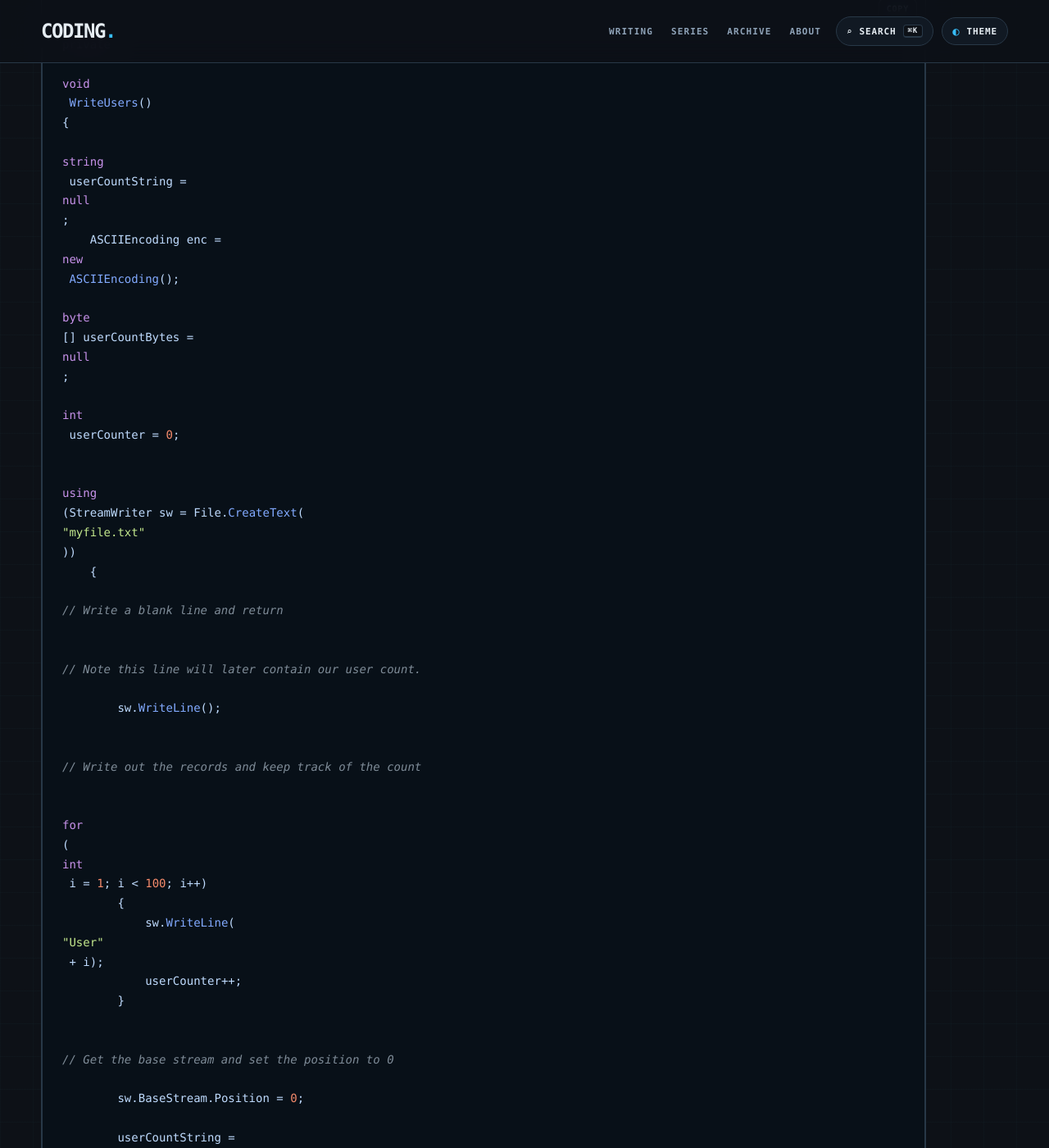
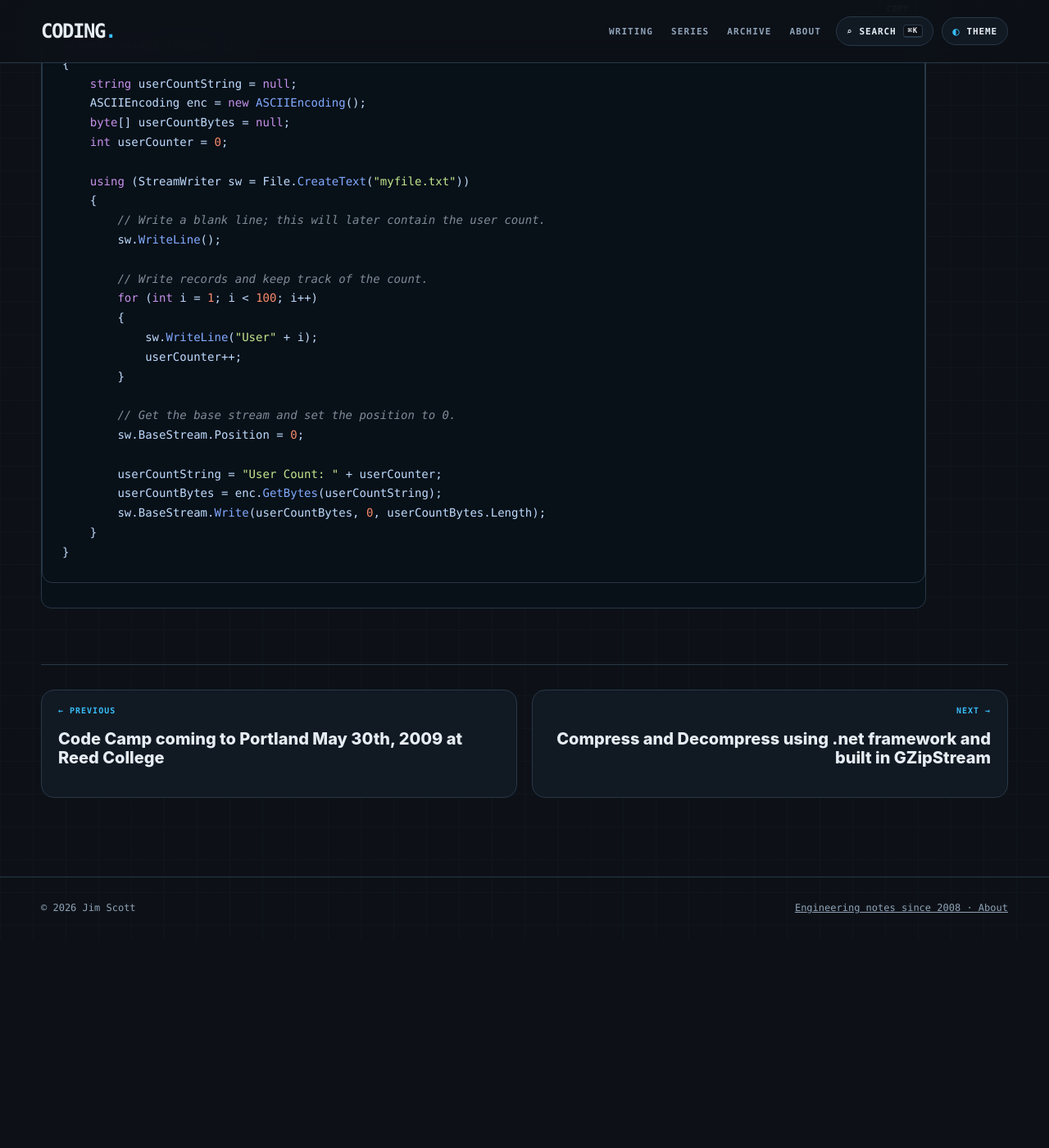
Before and after one commit to infoconex/coding-blog, a Jekyll site: the page built from post/2009/05/22/Replacing-text-in-a-stream-after-writing/index.md, in a window 1280 px wide and 1400 px high, scrolled down 1672 px. Shown: the whole window at 82% size. Built offline with Jekyll 4.4.1, drawn with Linux system fonts in a browser that asks for light colours; after the commit the page ends 2818 px from its top, so only the background shows below that.

Commit message:
Restore readable C# formatting in historical stream writing example

````diff
--- a/post/2009/05/22/Replacing-text-in-a-stream-after-writing/index.md
+++ b/post/2009/05/22/Replacing-text-in-a-stream-after-writing/index.md
@@ -28,70 +28,31 @@ It turns out it is actually fairly simple. One we want to make sure memory utili
 Here is my answer.
 
 ```csharp
-private
+private void WriteUsers()
+{
+    string userCountString = null;
+    ASCIIEncoding enc = new ASCIIEncoding();
+    byte[] userCountBytes = null;
+    int userCounter = 0;
 
-void
- WriteUsers()
-{
-
-string
- userCountString =
-null
-;
-    ASCIIEncoding enc =
-new
- ASCIIEncoding();
-
-byte
-[] userCountBytes =
-null
-;
-
-int
- userCounter = 0;
-
-
-using
-(StreamWriter sw = File.CreateText(
-"myfile.txt"
-))
+    using (StreamWriter sw = File.CreateText("myfile.txt"))
     {
-
-// Write a blank line and return
-
-
-// Note this line will later contain our user count.
-
+        // Write a blank line; this will later contain the user count.
         sw.WriteLine();
 
-
-// Write out the records and keep track of the count
-
-
-for
-(
-int
- i = 1; i < 100; i++)
+        // Write records and keep track of the count.
+        for (int i = 1; i < 100; i++)
         {
-            sw.WriteLine(
-"User"
- + i);
+            sw.WriteLine("User" + i);
             userCounter++;
         }
 
-
-// Get the base stream and set the position to 0
-
+        // Get the base stream and set the position to 0.
         sw.BaseStream.Position = 0;
 
-        userCountString =
-"User Count: "
- + userCounter;
-
+        userCountString = "User Count: " + userCounter;
         userCountBytes = enc.GetBytes(userCountString);
-
         sw.BaseStream.Write(userCountBytes, 0, userCountBytes.Length);
     }
-
 }
 ```
````
